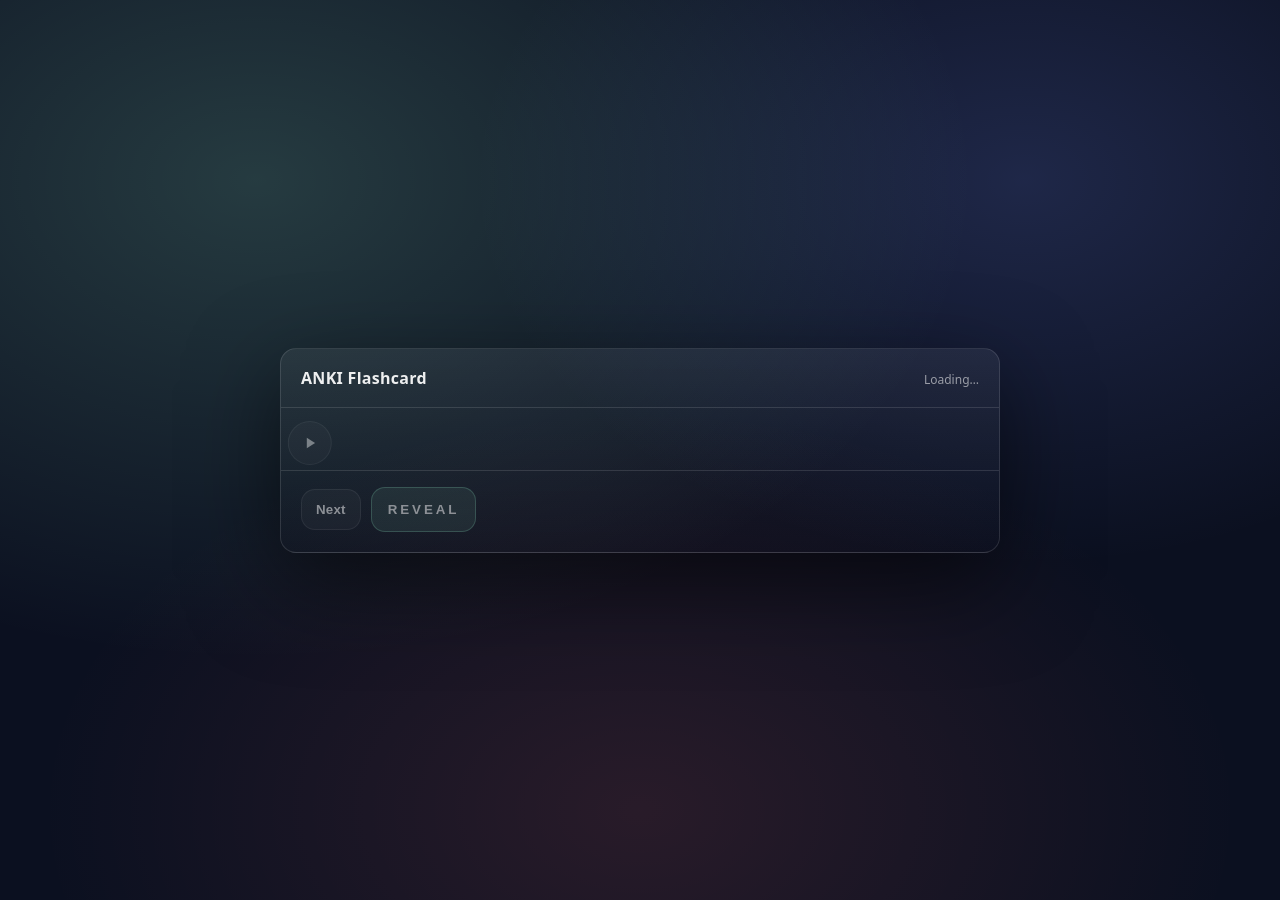
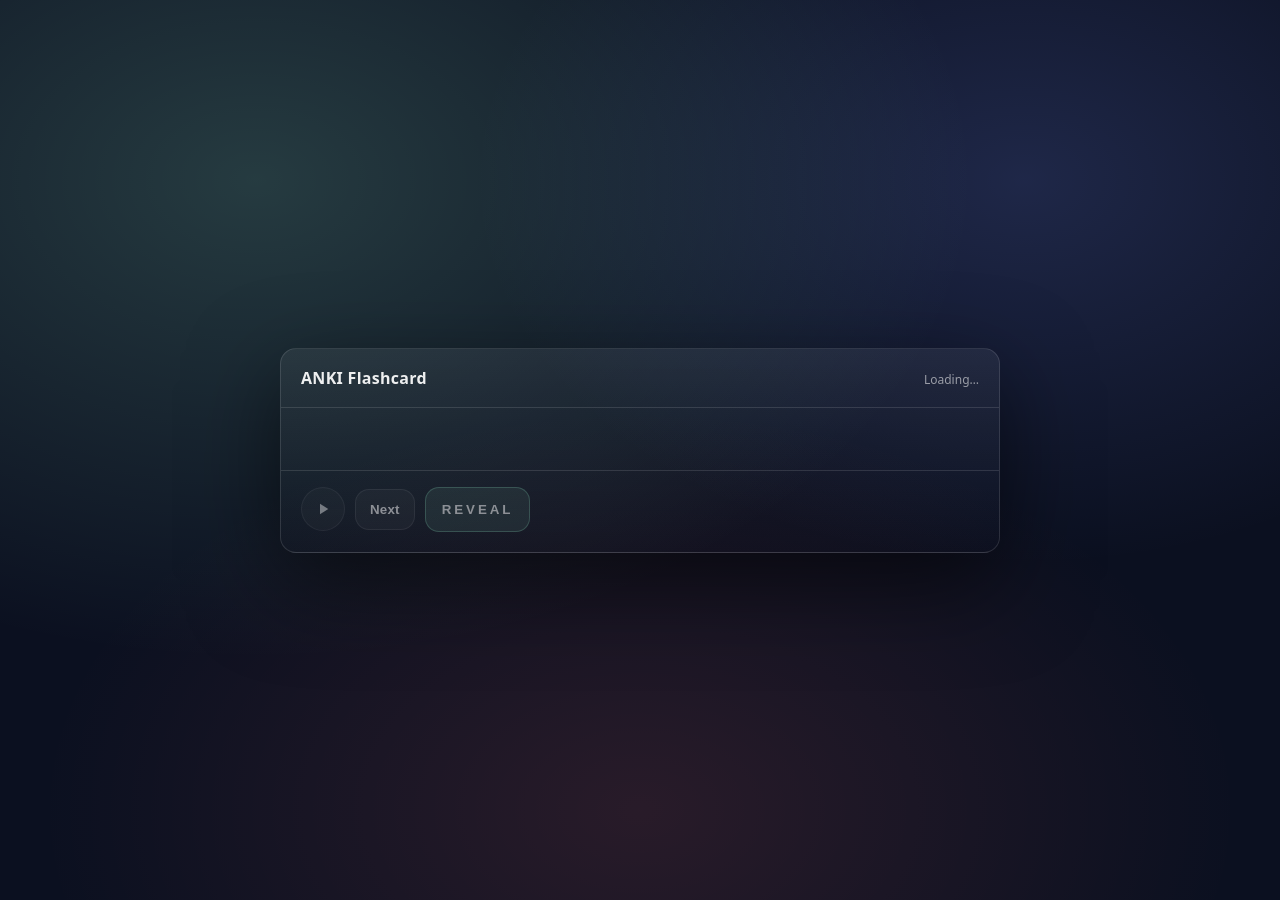
Before and after one commit to empleado-ongh/main, a Jekyll site: the page ANKI_Flashcard/gas/index.html, which Jekyll copies as it is, in a window 1280 px wide. Built offline with Jekyll 4.4.1, drawn with Linux system fonts in a browser that asks for light colours.

Commit message:
Move audio button beside Next

```diff
--- a/ANKI_Flashcard/gas/index.html
+++ b/ANKI_Flashcard/gas/index.html
@@ -119,10 +119,6 @@
 
 .audio-btn {
 appearance: none;
-position: absolute;
-top: 50%;
-right: 0;
-transform: translate(70%, -50%);
 width: 44px;
 height: 44px;
 border-radius: 999px;
@@ -140,14 +136,15 @@
 .audio-btn:hover {
 background: rgba(255, 255, 255, 0.09);
 border-color: rgba(255, 255, 255, 0.18);
-transform: translate(70%, -50%) translateY(-1px);
+transform: translateY(-1px);
 }
 .audio-btn:active {
-transform: translate(70%, -50%);
+transform: translateY(0px);
 }
 .audio-btn:disabled {
 opacity: 0.45;
 cursor: not-allowed;
+transform: none;
 }
 
 .audio-ico {
@@ -354,13 +351,23 @@
 }
 
 .btn-row.actions {
-flex-direction: column;
-align-items: stretch;
+display: grid;
+grid-template-columns: minmax(0, 1fr) auto minmax(0, 1fr);
+grid-template-areas:
+". play next"
+"reveal reveal reveal";
+align-items: center;
 }
 
 #nextBtn {
 width: auto;
-align-self: flex-end;
+grid-area: next;
+justify-self: end;
+}
+
+#playBtn {
+grid-area: play;
+justify-self: center;
 }
 
 .btn-reveal {
@@ -368,6 +375,10 @@
 padding: 18px 16px;
 font-size: 16px;
 border-radius: 18px;
+}
+
+#revealBtn {
+grid-area: reveal;
 }
 
 .grade-row {
@@ -386,6 +397,14 @@
 <div class="body">
 <div class="prompt-wrap">
 <div class="prompt" id="prompt"> </div>
+</div>
+<audio id="audio" preload="auto"></audio>
+<div class="meta" id="meta"></div>
+<div class="divider" id="divider"></div>
+<div class="answer" id="answer"></div>
+</div>
+<div class="footer">
+<div class="btn-row actions">
 <button
 class="audio-btn"
 id="playBtn"
@@ -402,14 +421,6 @@
 <path d="M8 5v14l11-7z"></path>
 </svg>
 </button>
-</div>
-<audio id="audio" preload="auto"></audio>
-<div class="meta" id="meta"></div>
-<div class="divider" id="divider"></div>
-<div class="answer" id="answer"></div>
-</div>
-<div class="footer">
-<div class="btn-row actions">
 <button class="btn" id="nextBtn" title="Skip without grading">
 Next
 </button>
```
